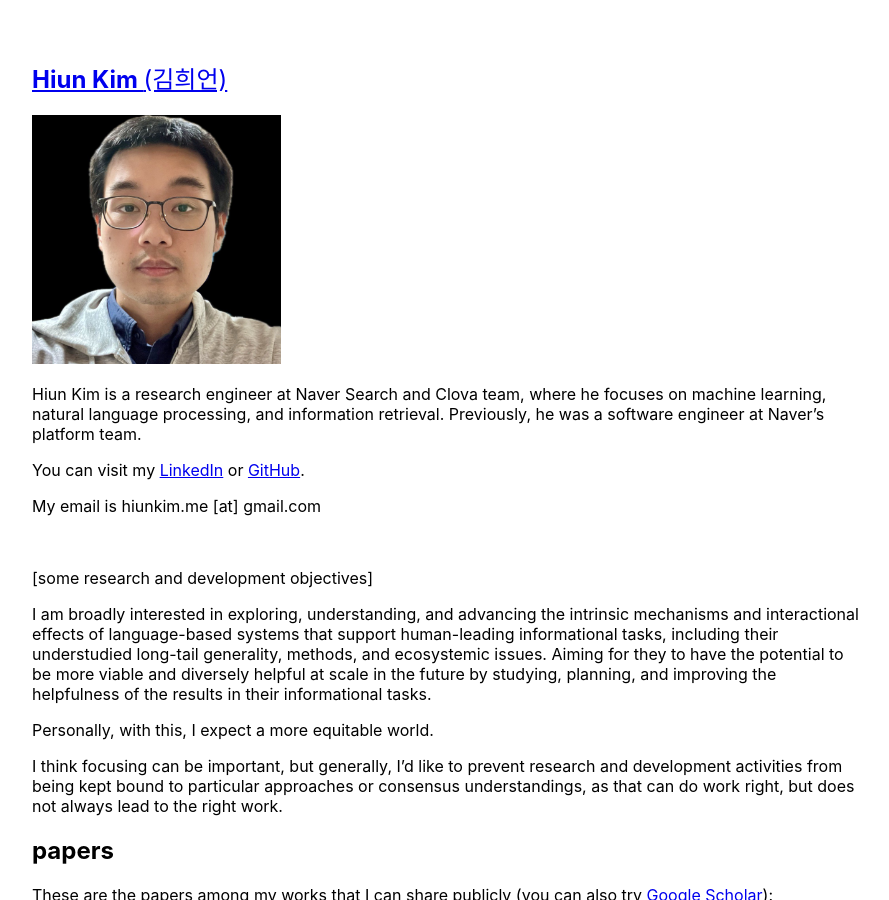
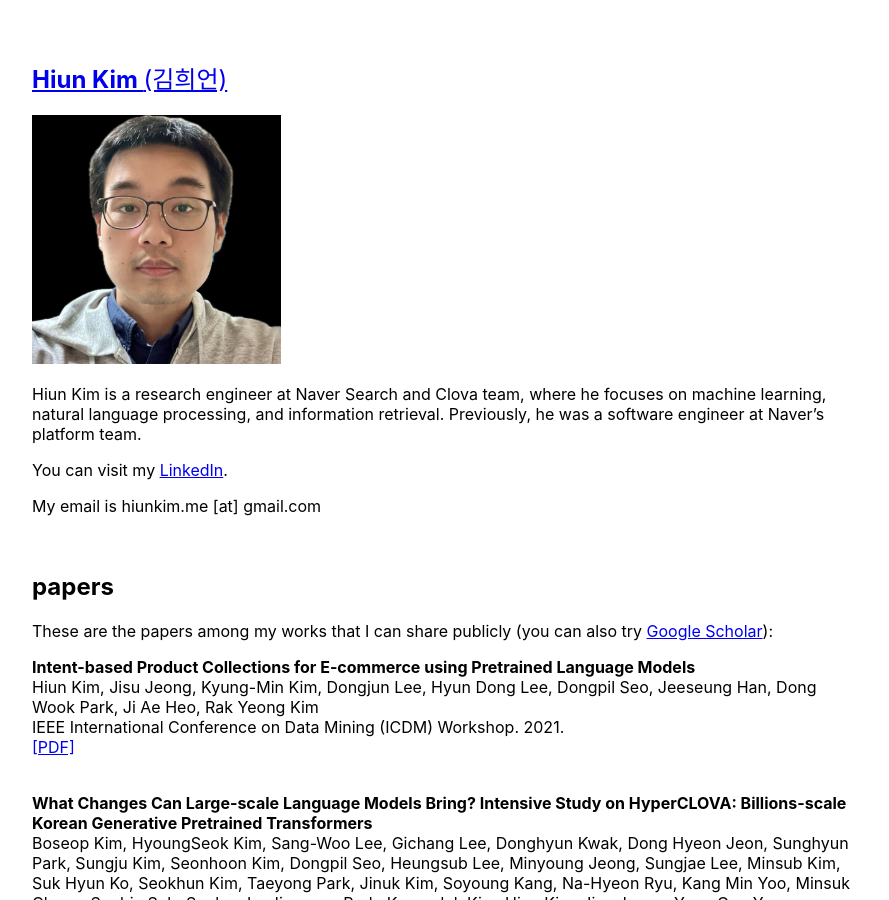
Before and after one commit to hiun/hiun.github.io, a Jekyll site: the page built from index.md, in a window 1280 px wide and 900 px high. Shown: the whole window, without its empty margins (193-1082 px from the left). Built offline with Jekyll 4.4.1, drawn with Linux system fonts in a browser that asks for light colours; some of the changed text lies outside the part shown.

Commit message:
Update index.md

```diff
--- a/index.md
+++ b/index.md
@@ -7,19 +7,11 @@
 
 Hiun Kim is a research engineer at Naver Search and Clova team, where he focuses on machine learning, natural language processing, and information retrieval. Previously, he was a software engineer at Naver’s platform team.
 
-You can visit my <a href="https://linkedin.com/in/hiun">LinkedIn</a> or <a href="https://github.com/hiun">GitHub</a>.
+You can visit my <a href="https://linkedin.com/in/hiun">LinkedIn</a>.
 
 My email is hiunkim.me [at] gmail.com
 
 <br/>
-
-[some research and development objectives]
-
-I am broadly interested in exploring, understanding, and advancing the intrinsic mechanisms and interactional effects of language-based systems that support human-leading informational tasks, including their understudied long-tail generality, methods, and ecosystemic issues. Aiming for they to have the potential to be more viable and diversely helpful at scale in the future by studying, planning, and improving the helpfulness of the results in their informational tasks.
-
-Personally, with this, I expect a more equitable world.
-
-I think focusing can be important, but generally, I’d like to prevent research and development activities from being kept bound to particular approaches or consensus understandings, as that can do work right, but does not always lead to the right work.
 
 <!--
 Hiun Kim is an ML engineer on the Naver Search team, working on machine learning for search models with vision and language technologies. Previously, he was an engineer on the Naver Clova team, where he worked on dialog systems, recommendation models, and generative models for local and e-commerce businesses in the East Asian market. Before that, he was an engineer on Naver’s Platform team, focusing on software engineering for web and serving systems.
@@ -51,6 +43,18 @@
 
 
 
+## personal
+
+[some work focuses]
+
+I am broadly interested in exploring, understanding, and advancing the intrinsic mechanisms and interactional effects of language-based systems that support human-leading informational tasks, including their understudied long-tail generality, methods, and ecosystemic issues.
+
+Aiming for they to have the potential to be more viable and diversely helpful at scale in the future by studying, planning, and improving the helpfulness of the results in their ad-hoc and longer time-frame informational tasks.
+
+Personally, with this, I expect a more equitable world.
+
+I think focusing can be important, but generally, I’d like to prevent research and development activities from being kept bound to particular approaches or consensus understandings, as that can do work right, but does not always lead to the right work.
+
 ## misc
 
 [독후감 (book memos)](/bookmemo)
```
